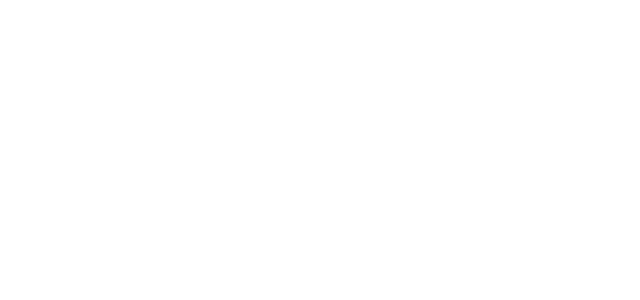
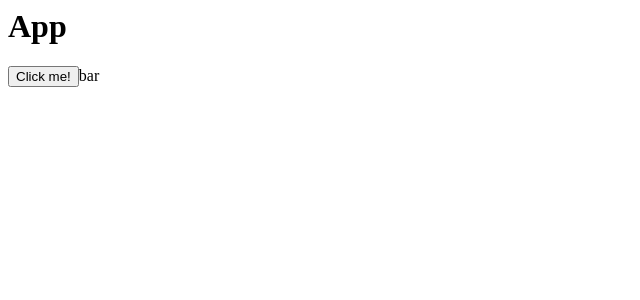
Before and after one commit to monners/date-range-list, a React app: page / in a window 1280 px wide. Shown: the top 300 px of the page, without its empty margins (0-640 px from the left). Built offline with nearby package versions, Linux system fonts and the light colour scheme; the HTML template or start-up script is replaced by a standard one.

Commit message:
Add extension resolution to webpack config (for convenience) Add dummy button to test everything's working as expected Clean up indentation

```diff
--- a/package.json
+++ b/package.json
@@ -13,6 +13,7 @@
   "author": "Joshua Moncrieff",
   "license": "MIT",
   "devDependencies": {
+    "babel": "^6.3.26",
     "babel-core": "^6.0.20",
     "babel-eslint": "^4.1.3",
     "babel-loader": "^6.0.1",
--- a/src/App.js
+++ b/src/App.js
@@ -1,11 +1,26 @@
 import React, { Component } from 'react';
+import Button from './components/Button.jsx';
 
 export default class App extends Component {
-  render() {
+constructor() {
+    super();
+    this.state = {
+        selectedRange: 'bar',
+        ranges: []
+    };
+}
+
+handleClick = (foo) => {
+    this.setState({selectedRange: foo});
+};
+
+render() {
     return (
-      <div className='app-container'>
-
-      </div>
-    );
-  }
+            <div className='app-container'>
+                <h1>App</h1>
+                <Button handleClick={this.handleClick.bind(null, 'blerg')}>Click me!</Button>
+                <span>{this.state.selectedRange}</span>
+            </div>
+        );
+    }
 }
--- /dev/null
+++ b/src/components/Button.jsx
@@ -0,0 +1,9 @@
+import React, { Component } from 'react';
+
+export default class button extends Component {
+    render() {
+        return (
+            <button onClick={this.props.handleClick}>{this.props.children}</button>
+        );
+    }
+}
--- a/webpack.config.js
+++ b/webpack.config.js
@@ -18,9 +18,13 @@
     ],
     module: {
         loaders: [{
-      test: /\.js$/,
+            test: /\.jsx?$/,
             loaders: ['react-hot', 'babel'],
             include: path.join(__dirname, 'src')
         }]
+    },
+    resolve: {
+        extensions: ['', '.js', '.jsx'],
+        root: path.join(__dirname, 'src')
     }
 };
```
Lines whose indentation alone changed are shown as unchanged.
